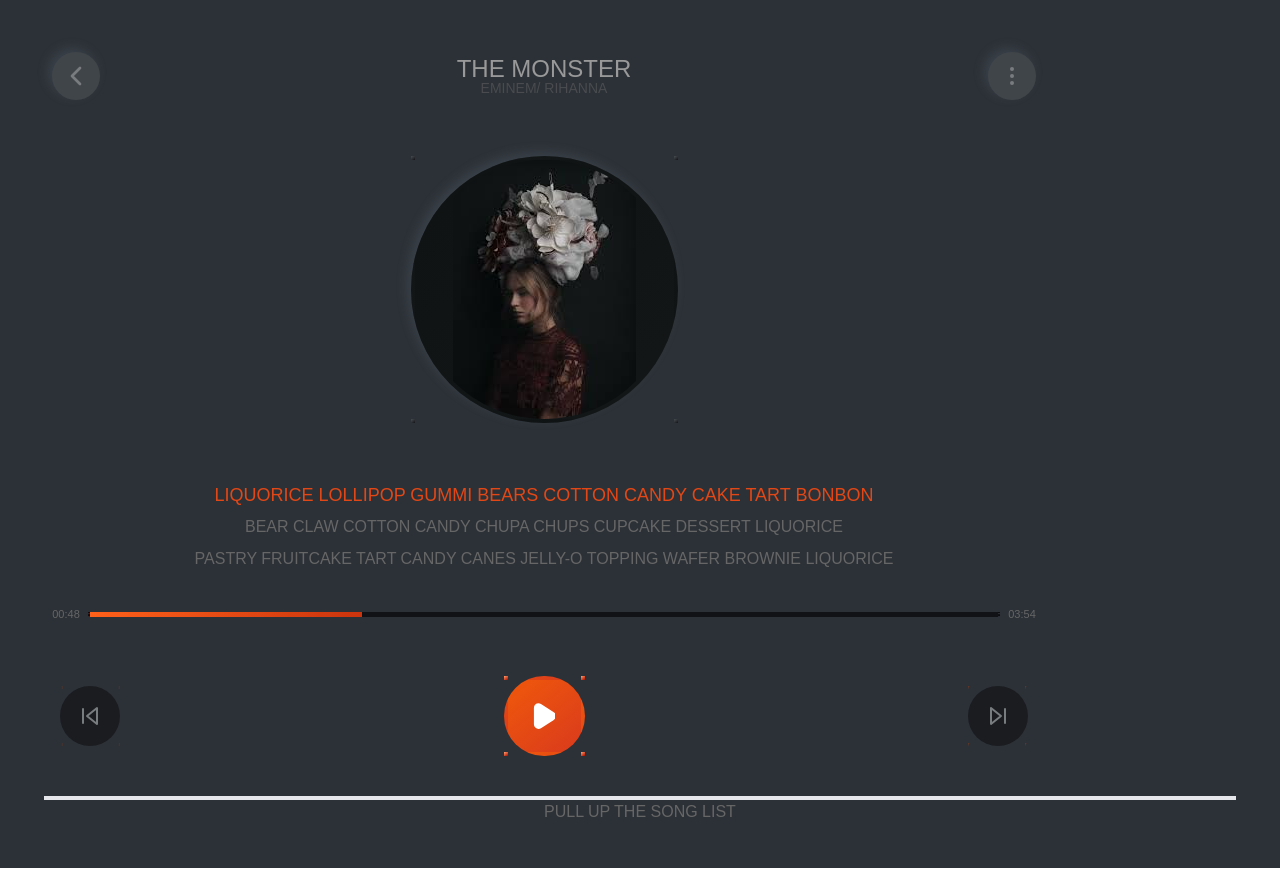
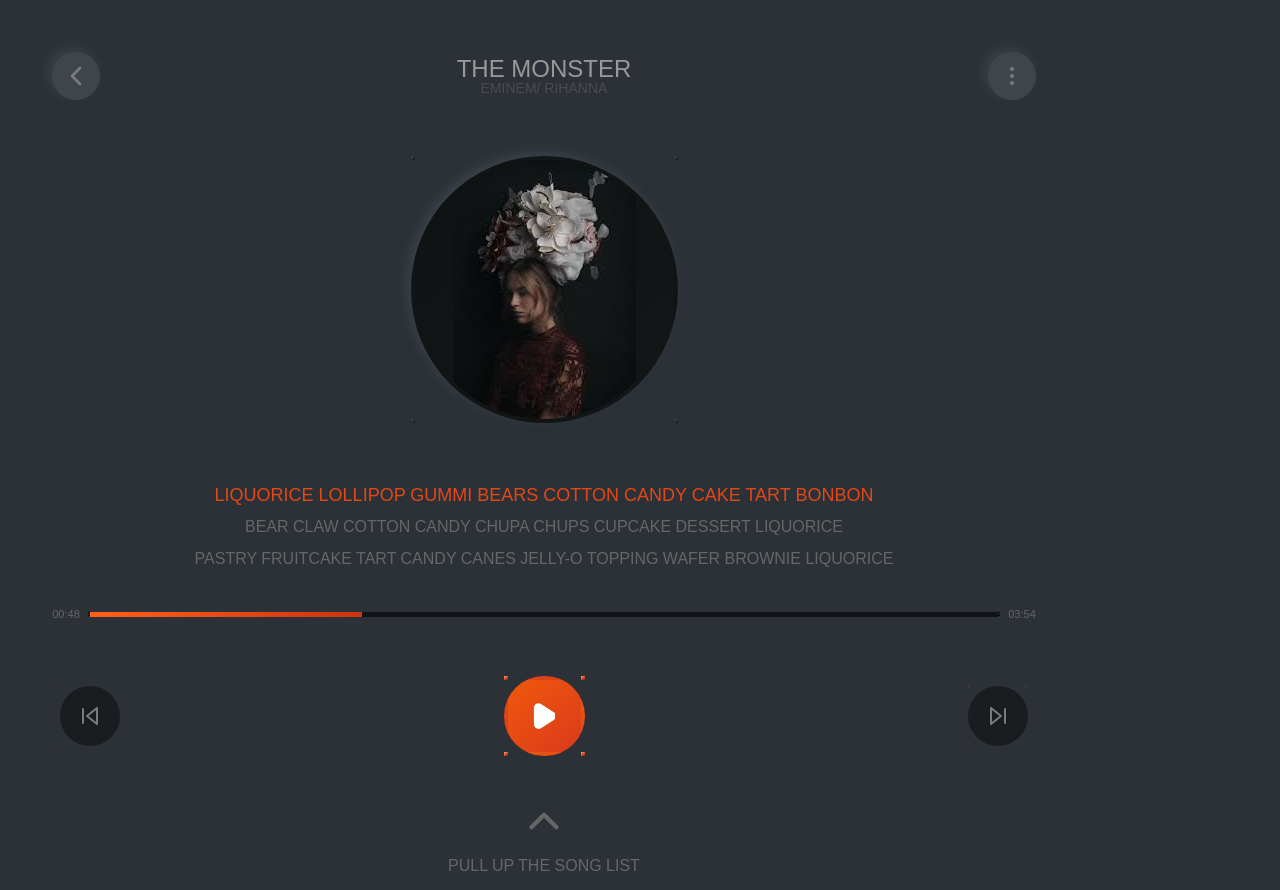
Before and after one commit to farisbrandone/dark-mode-music-player, a React (Vite) app: page / in a window 1280 px wide. Before the commit the page ends 868 px from the top, so only its background shows below. Built offline with nearby package versions, Linux system fonts and the light colour scheme.

Commit message:
second commit

```diff
--- a/src/App.jsx
+++ b/src/App.jsx
@@ -31,12 +31,16 @@
   return (
     <PullUpContext.Provider value={globalState}>
       <PullUpDispatchContext.Provider value={dispatch}>
-        <div className="w-full sm:max-w-[1024px] rounded-[28px] p-3 flex flex-col gap-8">
+        <div className="w-full sm:max-w-[1024px] rounded-[28px] p-3 flex flex-col gap-8 ">
           <Headers></Headers>
           {!globalState.textState && <HandleVolume></HandleVolume>}
           {globalState.textState && <PartImages></PartImages>}
-          {globalState.textState && <MusicTexts></MusicTexts>}
-          {!globalState.textState && <TextSongFullOpen></TextSongFullOpen>}
+          {globalState.textState && globalState.pullState && (
+            <MusicTexts></MusicTexts>
+          )}
+          {!globalState.textState && globalState.pullState && (
+            <TextSongFullOpen></TextSongFullOpen>
+          )}
           <MusicTimeListen></MusicTimeListen>
           {globalState.pullState ? (
             <StartStopMusicPart></StartStopMusicPart>
--- a/src/components/Footer.tsx
+++ b/src/components/Footer.tsx
@@ -1,5 +1,6 @@
 import React from "react";
 import { usePullUP, usePullUpDispatch } from "../hooks/usePullUpDispatch";
+import { ChevronUp } from "lucide-react";
 
 function Footer() {
   const dispatch = usePullUpDispatch();
@@ -13,10 +14,15 @@
   };
 
   return (
-    <div className="p-3 w-full " onClick={handlePullUp}>
-      <div className="m-auto bg-[#2D2E32] border-[2px] "></div>
+    <div
+      className="p-3 w-full  flex flex-col items-center gap-2 sm:max-w-[1024px]"
+      onClick={handlePullUp}
+    >
+      <div className="">
+        <ChevronUp size={50} color="#666666" />
+      </div>
 
-      <p className="text-center w-full opacity-[0,2832]">
+      <p className="text-center w-full opacity-[0,2832] p-0 ">
         PULL UP THE SONG LIST
       </p>
     </div>
--- a/src/index.css
+++ b/src/index.css
@@ -17,6 +17,7 @@
 body {
   margin: 0;
   display: flex;
+  height: 100vh;
   @apply bg-gradient-to-r from-bgGradColor1 from-100% to-bgGradColor2 to-100% text-textColors;
 }
 
```
Also changed, not shown: 1 other file (tests, documents, lock files or other folders).
